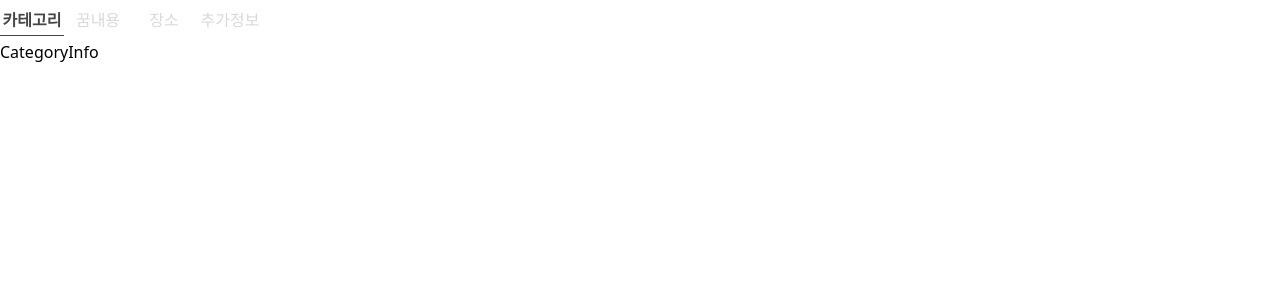
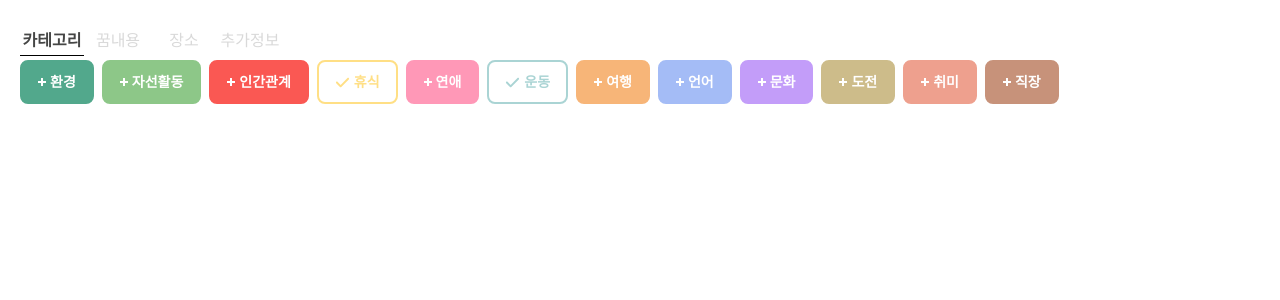
Before and after one commit to ggumms/ggumtle, a React (Vite) app in the folder frontend/: page /bucket/write in a window 1280 px wide. Shown: the top 300 px of the page. Built offline with nearby package versions, Linux system fonts and the light colour scheme.

Commit message:
[FE] Feat #11: 카테고리 컴포넌트 UI 개발
Change-Id: I2eddc98a621ab5fd0a3bde13fa5624fa483996f7

```diff
--- /dev/null
+++ b/frontend/src/components/CategorySelect.tsx
@@ -0,0 +1,52 @@
+import React from 'react'
+import { ICategoryItem } from '../interfaces'
+
+import { bgColorClass, textColorClass, borderColorClass } from '../constants/dynamicClass'
+import { ImPlus } from 'react-icons/im'
+import { FaCheck } from 'react-icons/fa6'
+
+interface CategorySelectProps {
+	categoryData: ICategoryItem[]
+}
+
+const CategorySelect = ({ categoryData }: CategorySelectProps) => {
+	const handleCategorySelect = (event: React.MouseEvent<HTMLLIElement>) => {
+		const { index } = event.currentTarget.dataset
+		if (index) {
+			const numIndex = parseInt(index)
+			console.log(numIndex + 'item clicked!')
+			categoryData[numIndex].isSelected = !categoryData[numIndex].isSelected
+		}
+	}
+
+	return (
+		<ul className="flex flex-wrap gap-x-2 gap-y-4">
+			{categoryData.map((item, index) => {
+				return (
+					<li
+						key={`category-${index}`}
+						data-index={index}
+						onClick={handleCategorySelect}
+						className={
+							`flex items-center font-bold px-4 py-[10px] rounded-[8px] ${borderColorClass[item.color]} border-2 text-sm` +
+							' ' +
+							(item.isSelected
+								? `bg-white ${textColorClass[item.color]}`
+								: `${bgColorClass[item.color]} text-white`)
+						}
+					>
+						{item.isSelected ? (
+							<FaCheck size={15} className="mr-1 " />
+						) : (
+							<ImPlus size={8} className="mr-1" />
+						)}
+
+						<p>{item.name}</p>
+					</li>
+				)
+			})}
+		</ul>
+	)
+}
+
+export default CategorySelect
--- a/frontend/src/components/layout/MutiPageLayout/MultiPageLayout.tsx
+++ b/frontend/src/components/layout/MutiPageLayout/MultiPageLayout.tsx
@@ -10,7 +10,7 @@ interface MultiPageLayoutProps {
 // TODO: div 태그 삭제하기
 const MultiPageLayout = ({ headerData }: MultiPageLayoutProps) => {
 	return (
-		<div>
+		<div className="p-[20px]">
 			<NavigationHeader headerData={headerData} />
 			<Outlet />
 		</div>
--- /dev/null
+++ b/frontend/src/constants/dynamicClass.ts
@@ -0,0 +1,46 @@
+import { ClassType } from '../interfaces'
+
+export const bgColorClass: ClassType = {
+	green: 'bg-green',
+	lightGreen: 'bg-lightGreen',
+	red: 'bg-red',
+	yellow: 'bg-yellow',
+	mint: 'bg-mint',
+	orange: 'bg-orange',
+	skyBlue: 'bg-skyBlue',
+	purple: 'bg-purple',
+	pink: 'bg-pink',
+	beige: 'bg-beige',
+	sandPink: 'bg-sandPink',
+	brown: 'bg-brown',
+}
+
+export const textColorClass: ClassType = {
+	green: 'text-green',
+	lightGreen: 'text-lightGreen',
+	red: 'text-red',
+	yellow: 'text-yellow',
+	mint: 'text-mint',
+	orange: 'text-orange',
+	skyBlue: 'text-skyBlue',
+	purple: 'text-purple',
+	pink: 'text-pink',
+	beige: 'text-beige',
+	sandPink: 'text-sandPink',
+	brown: 'text-brown',
+}
+
+export const borderColorClass: ClassType = {
+	green: 'border-green',
+	lightGreen: 'border-lightGreen',
+	red: 'border-red',
+	yellow: 'border-yellow',
+	mint: 'border-mint',
+	orange: 'border-orange',
+	skyBlue: 'border-skyBlue',
+	purple: 'border-purple',
+	pink: 'border-pink',
+	beige: 'border-beige',
+	sandPink: 'border-sandPink',
+	brown: 'border-brown',
+}
--- a/frontend/src/interfaces.ts
+++ b/frontend/src/interfaces.ts
@@ -26,3 +26,41 @@ export interface IHeaderProp {
 	menu: IMenu
 	func: IMenuFunc
 }
+
+export type ClassType = Record<string, string>
+
+export type CategoryType =
+	| '환경'
+	| '자선활동'
+	| '인간관계'
+	| '휴식'
+	| '연애'
+	| '운동'
+	| '여행'
+	| '언어'
+	| '문화'
+	| '도전'
+	| '취미'
+	| '직장'
+
+export type ColorType =
+	| 'green'
+	| 'lightGreen'
+	| 'red'
+	| 'yellow'
+	| 'pink'
+	| 'mint'
+	| 'orange'
+	| 'skyBlue'
+	| 'purple'
+	| 'beige'
+	| 'sandPink'
+	| 'brown'
+
+// export type CategoryItemType = Record<Category, Color>
+
+export interface ICategoryItem {
+	name: CategoryType
+	color: ColorType
+	isSelected?: boolean
+}
--- a/frontend/src/pages/Bucket/AddBucket/CategoryInfo.tsx
+++ b/frontend/src/pages/Bucket/AddBucket/CategoryInfo.tsx
@@ -1,7 +1,28 @@
 import React from 'react'
+import CategorySelect from '../../../components/CategorySelect'
+import { ICategoryItem } from '../../../interfaces'
 
 const CategoryInfo = () => {
-	return <div>CategoryInfo</div>
+	const categoryData: ICategoryItem[] = [
+		{ name: '환경', color: 'green', isSelected: false },
+		{ name: '자선활동', color: 'lightGreen', isSelected: false },
+		{ name: '인간관계', color: 'red', isSelected: false },
+		{ name: '휴식', color: 'yellow', isSelected: true },
+		{ name: '연애', color: 'pink', isSelected: false },
+		{ name: '운동', color: 'mint', isSelected: true },
+		{ name: '여행', color: 'orange', isSelected: false },
+		{ name: '언어', color: 'skyBlue', isSelected: false },
+		{ name: '문화', color: 'purple', isSelected: false },
+		{ name: '도전', color: 'beige', isSelected: false },
+		{ name: '취미', color: 'sandPink', isSelected: false },
+		{ name: '직장', color: 'brown', isSelected: false },
+	]
+
+	return (
+		<div>
+			<CategorySelect categoryData={categoryData} />
+		</div>
+	)
 }
 
 export default CategoryInfo
--- a/frontend/tailwind.config.js
+++ b/frontend/tailwind.config.js
@@ -2,7 +2,7 @@
 export default {
 	content: ['./index.html', './src/**/*.{js,ts,jsx,tsx}'],
 	theme: {
-		extend: {},
+		extend: {
 			colors: {
 				// Mono Colors
 				point1: '#454645',
@@ -11,17 +11,18 @@ export default {
 				// Main Colors
 				green: '#52A88C',
 				lightGreen: '#8DC788',
-			red: '#C22823',
-			yellow: '#FFCE31',
-			lemon: '#FDF5B4',
+				red: '#FA5853',
+				yellow: '#FFDF85',
+				pink: '#FF98B7',
+				mint: '#AAD4D4',
 				orange: '#F7B578',
 				skyBlue: '#A4BCF6',
 				purple: '#C39DF9',
-			black: '#454645',
 				beige: '#CDBC8A',
 				sandPink: '#EEA08E',
 				brown: '#C7927A',
 			},
 		},
+	},
 	plugins: [],
 }
```
Also changed, not shown: 1 other file (tests, documents, lock files or other folders). Lines whose indentation alone changed are shown as unchanged.
